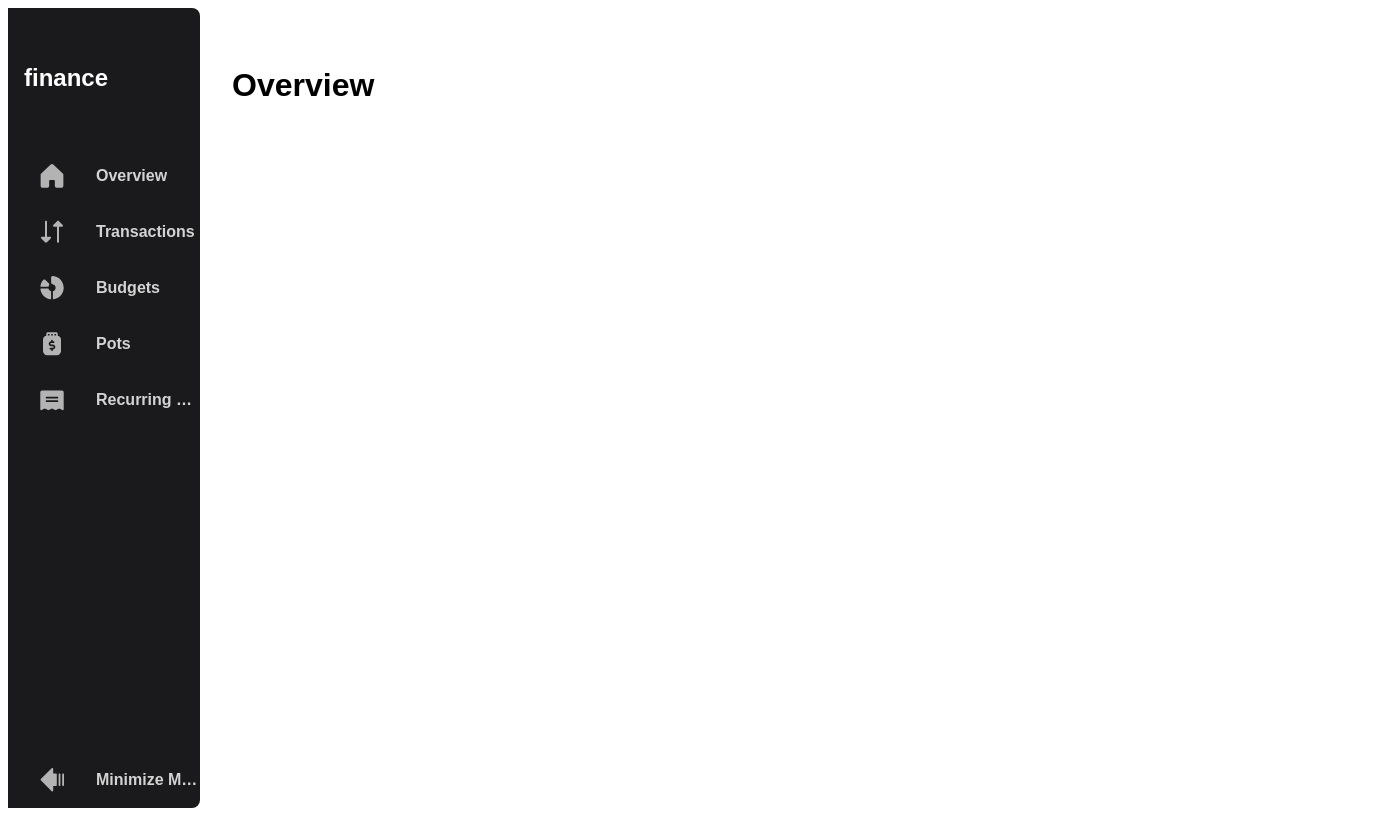
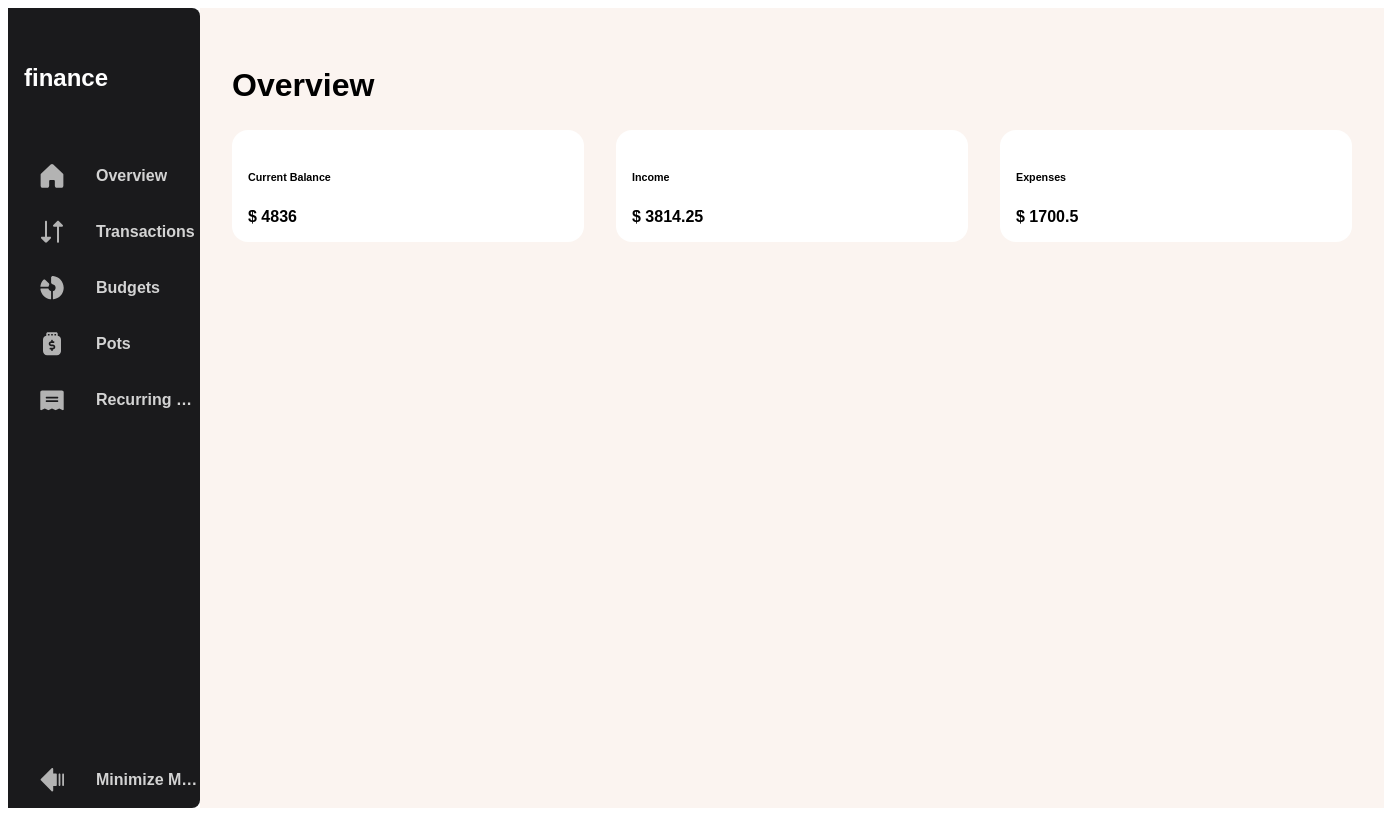
Before and after one commit to maxirama/personal-finance-management, a React (Vite) app: page / in a window 1280 px wide. Shown: the whole page, 1384 px wide, since content can reach past the window. Built offline with nearby package versions, Linux system fonts and the light colour scheme; a web font is replaced by a local one.

Commit message:
improvements on amount card

```diff
--- a/src/components/AmountCard/index.tsx
+++ b/src/components/AmountCard/index.tsx
@@ -7,9 +7,9 @@ import styles from "./styles/index.module.css";
 
 export const AmountCard: React.FC<IAmountCardProps> = ({ title, amount }) => {
   return (
-    <div className={`${styles["amount-card-container"]}`}>
+    <div className={`${styles["amount-card"]}`}>
       <h6>{`${title}`}</h6>
-      <p>{`$${amount}`}</p>
+      <p>{`$ ${amount}`}</p>
     </div>
   );
 };
--- a/src/components/AmountCard/styles/index.module.css
+++ b/src/components/AmountCard/styles/index.module.css
@@ -1,5 +1,8 @@
-
-.amount-card-container{
-    border-radius: 8px ;
-
+.amount-card {
+    height: 10vh;
+    width: 25vw;
+    padding: 16px !important;
+    background-color: white;
+    border-radius: 16px;
+    font-weight: bold;
 }
--- a/src/pages/Home.tsx
+++ b/src/pages/Home.tsx
@@ -1,8 +1,14 @@
+import { AmountCard } from "../components/AmountCard";
 import Sidebar from "../components/Sidebar";
 import { TabWrapper } from "../components/TabWrapper";
 import styles from "./styles/index.module.css";
 
 export const Home = () => {
+  const amountCardData = [
+    { description: "Current Balance", amount: 4836.0 },
+    { description: "Income", amount: 3814.25 },
+    { description: "Expenses", amount: 1700.5 },
+  ];
   return (
     <div className={`${styles["page-wrapper"]}`}>
       <Sidebar />
@@ -10,7 +16,14 @@ export const Home = () => {
         <TabWrapper>
           <h1> Overview</h1>
         </TabWrapper>
+      <div className={`${styles["amount-card-data-container"]}`}>
+        {amountCardData.map((cardData) => {
+          return (
+            <AmountCard title={cardData.description} amount={cardData.amount} />
+            );
+          })}
       </div>
+          </div>
     </div>
   );
 };
--- a/src/pages/styles/index.module.css
+++ b/src/pages/styles/index.module.css
@@ -3,12 +3,19 @@
   padding: 32px !important;
   width: 100%;
   flex-direction: column;
+  background-color: #fbf4f0;
 }
 .page-wrapper {
-    display: flex;
-    flex-direction: row;
+  display: flex;
+  flex-direction: row;
 }
 h1 {
   padding: 16px;
   font-size: 32px;
 }
+
+.amount-card-data-container {
+  display: flex;
+  flex-direction: row;
+  gap: 32px;
+}
```
